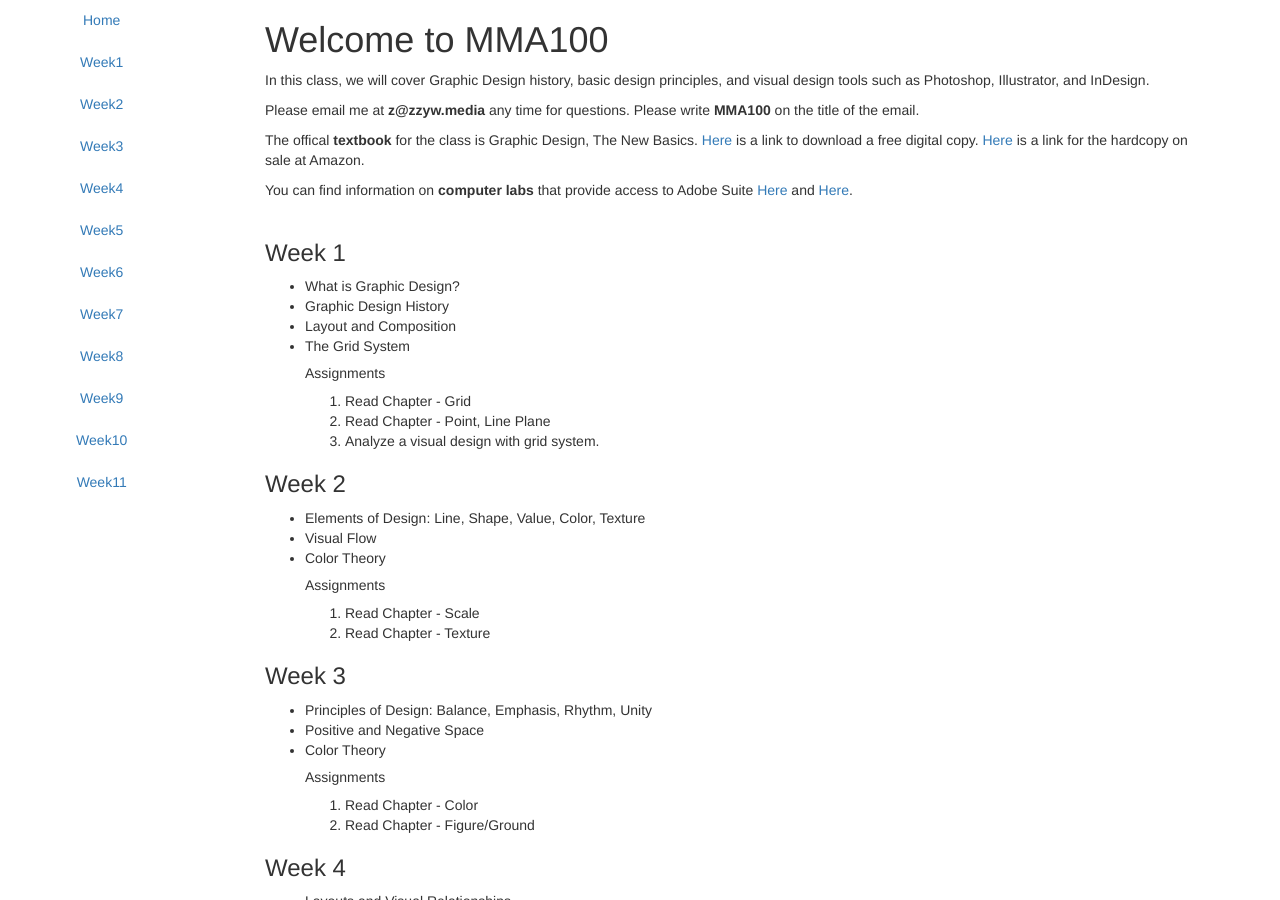
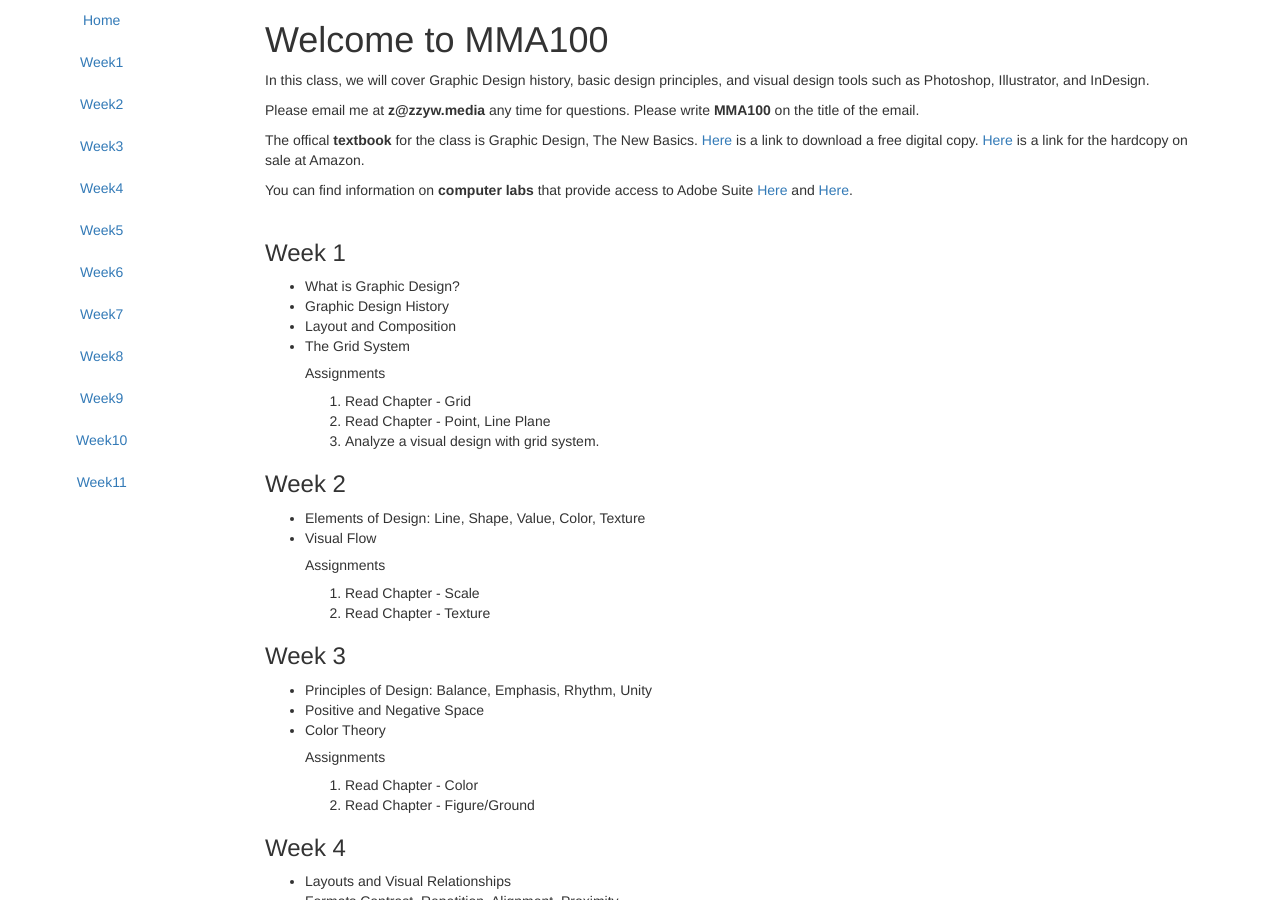
Before and after one commit to zhenzhenqi/MMA100, a Jekyll site: the page built from index.html, in a window 1280 px wide and 900 px high. Built offline with Jekyll 4.4.1, drawn with Linux system fonts in a browser that asks for light colours; nearby versions of some CDN libraries.

```diff
--- a/index.html
+++ b/index.html
@@ -32,7 +32,6 @@
     <ul>
         <li>Elements of Design: Line, Shape, Value, Color, Texture</li>
         <li>Visual Flow</li>
-        <li>Color Theory</li>
         <h5>Assignments</h5>
         <ol>
             <li>Read Chapter - Scale</li>
```
